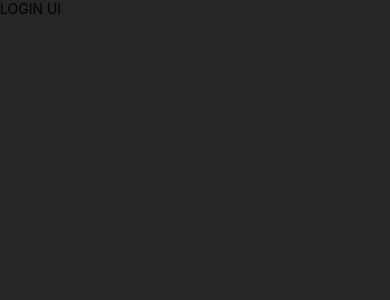
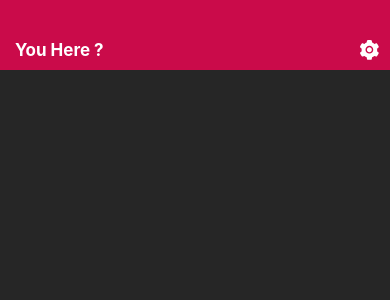
Before and after one commit to onlymachiavelli/Attendance-Management-Cross, a React Native app: screen /Login in a window 390 px wide. Shown: the top 300 px of the page. Built offline with nearby package versions, Linux system fonts and the light colour scheme.

Commit message:
Fixed the header

```diff
--- a/src/components/styles/login.style.tsx
+++ b/src/components/styles/login.style.tsx
@@ -1,10 +1,9 @@
 import React from "react"
 
 import { StyleSheet } from "react-native"
-
-export const Colors: any = {
+ const Colors: any = {
   solidDark: "#262626",
-  solidPink: "3CA0B4A",
+  solidPink: "#CA0B4A",
 }
 const LoginStyle = StyleSheet.create({
   container: {
@@ -15,7 +14,27 @@ const LoginStyle = StyleSheet.create({
   header: {
     width: "100%",
     height: "auto",
+    padding:3,
+    //flex : 1 ,
+    flexDirection : "row" ,
+   // justifyContent : "center" ,
+   alignContent :"center" ,
+    backgroundColor: Colors.solidPink,
+    paddingTop : 40 ,
+    paddingLeft : 15 ,
+    paddingBottom : 10
   },
+  Setting : {
+    right : 10 ,
+    position : "absolute" ,
+    top : 40
+  } ,
+
+  Title : {
+    fontSize : 17,
+    color: "white" ,
+    fontWeight : "bold"
+  }
 })
 
 export default LoginStyle
--- a/src/pages/Login.tsx
+++ b/src/pages/Login.tsx
@@ -1,10 +1,25 @@
 import React from "react"
-import { View, ScrollView, Text } from "react-native"
+import { View, ScrollView, Text, TouchableOpacity} from "react-native"
 import LoginStyle from "../components/styles/login.style"
+import {Settings , UserLogo , Logo , LockLogo , } from '../components/svg'
 const LoginUI = () => {
   return (
     <View style={LoginStyle.container}>
-      <Text>LOGIN UI</Text>
+      <View style={LoginStyle.header}>
+        <Text style={LoginStyle.Title}>You Here ? </Text>
+
+        <TouchableOpacity style={LoginStyle.Setting}>
+          <Text>
+            <Settings Width="20 " Height="20" />
+          </Text>
+        </TouchableOpacity>
+
+
+      </View>
+
+      <View style={LoginStyle.From}>
+
+      </View>
     </View>
   )
 }
```
Also changed, not shown: src/components/svg.tsx (renamed from src/components/icons.svg.tsx).
